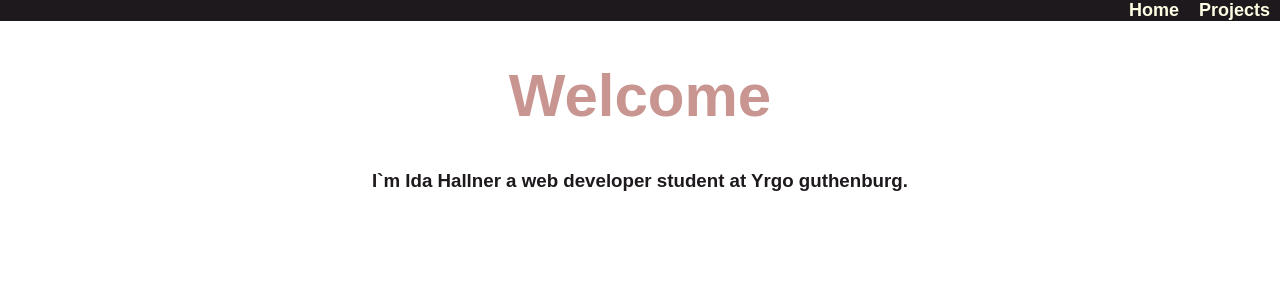
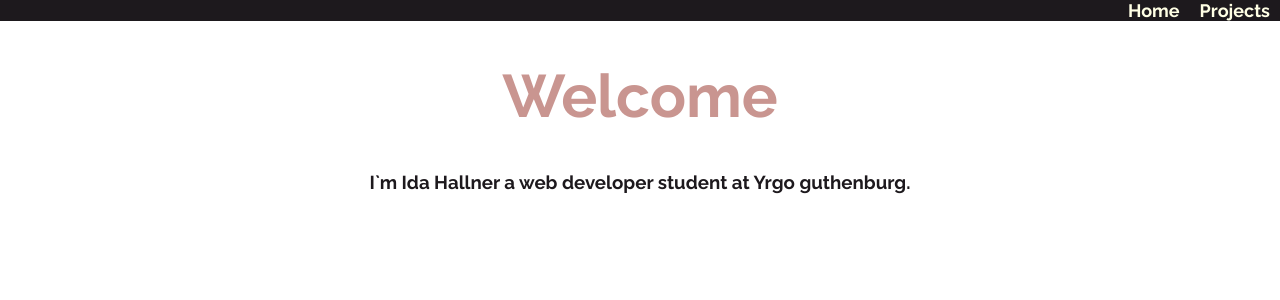
Before and after one commit to idahal/idahal_portfolio, a React (Create React App) app in the folder portfolio/: page / in a window 1280 px wide. Shown: the top 300 px of the page. Built offline with nearby package versions, Linux system fonts and the light colour scheme.

Commit message:
change font family

```diff
--- a/portfolio/src/components/App/App.css
+++ b/portfolio/src/components/App/App.css
@@ -1,5 +1,5 @@
 body {
-  font-family: 'Mandali', sans-serif;
+  font-family: 'Raleway', sans-serif;
 }
 
 .App {
```
